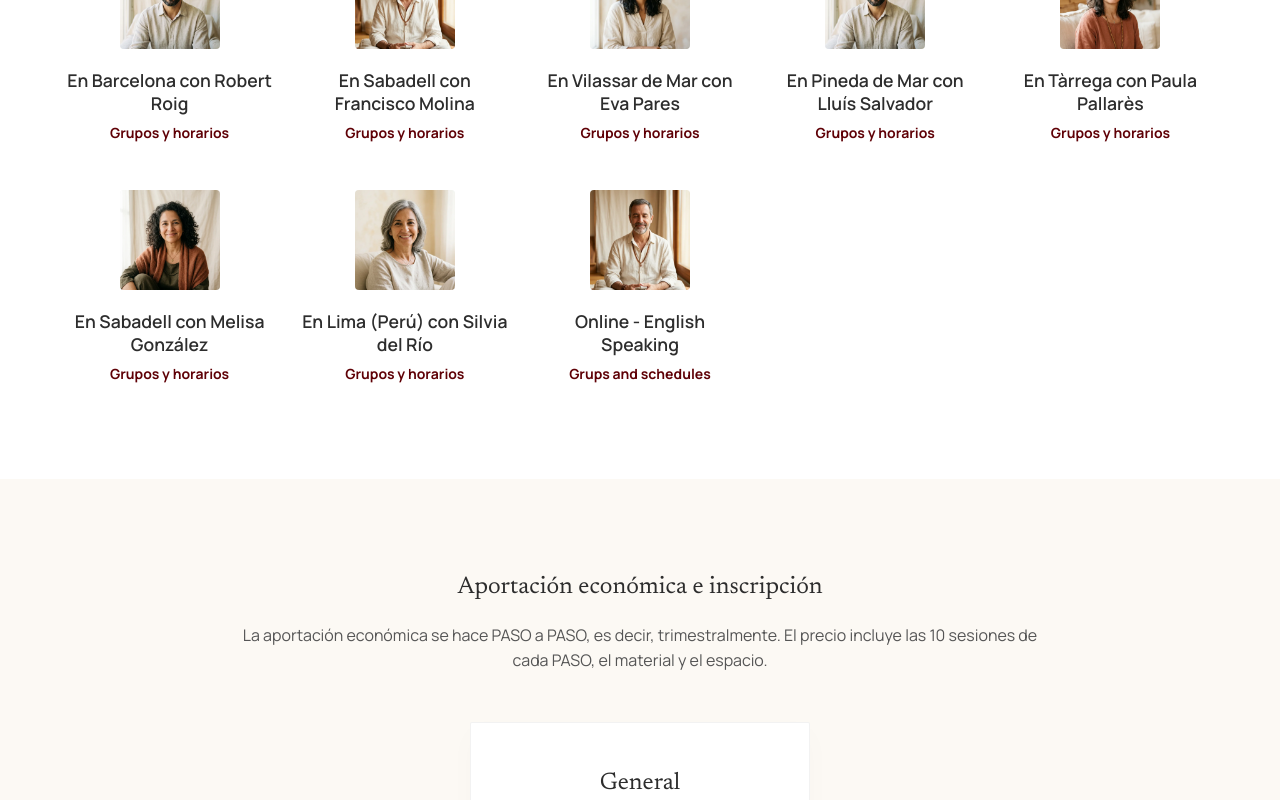
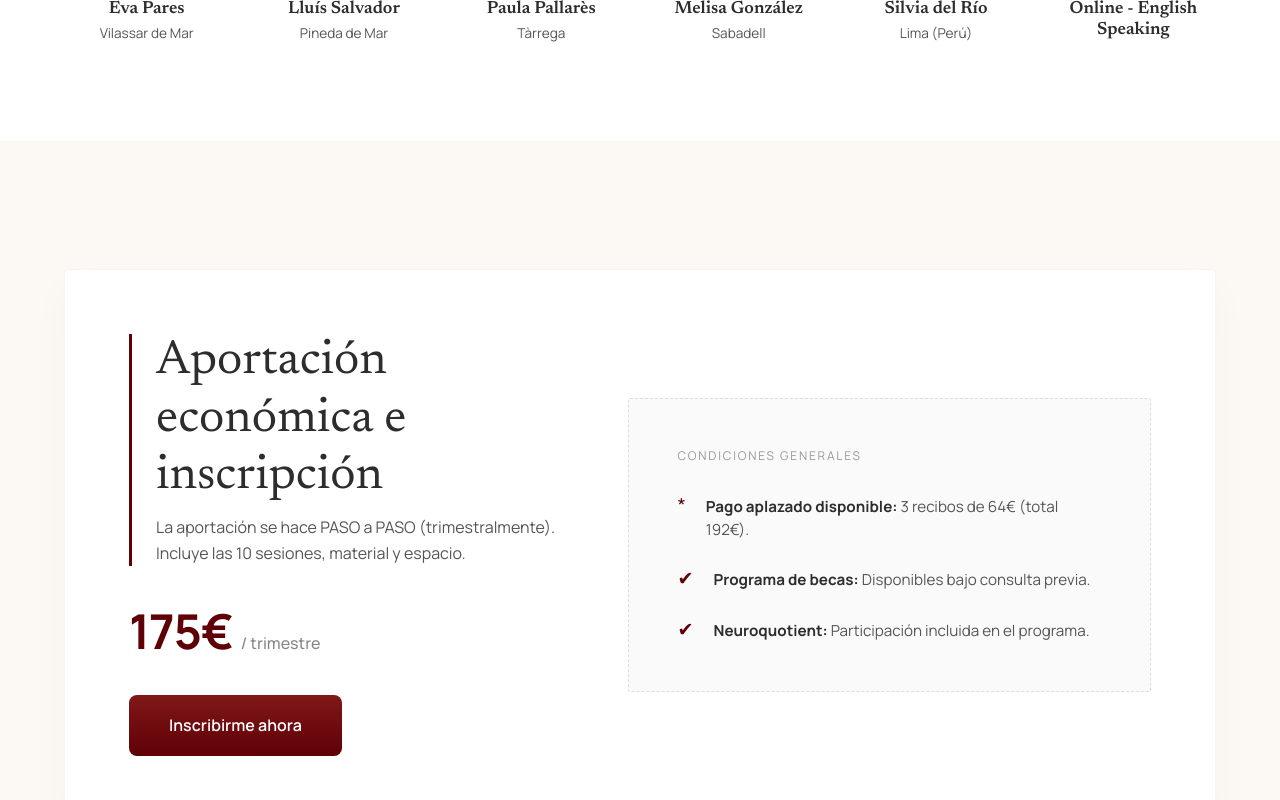
Before and after one commit to javiviph/sangha, a React (Vite) app: page / in a window 1280 px wide. Shown: the part 6040-6840 px from the top of the page. Built offline with nearby package versions, Linux system fonts and the light colour scheme.

Commit message:
fix: restore trainers' style, fix external reservation link, and redesign pricing section

```diff
--- a/src/components/CommercialInfo.jsx
+++ b/src/components/CommercialInfo.jsx
@@ -3,66 +3,93 @@ import '../index.css';
 
 export default function CommercialInfo() {
   return (
-    <section className="section" style={{ backgroundColor: '#fcf9f4', padding: '6rem 0' }}>
-      <div className="container" style={{ display: 'flex', flexDirection: 'column', alignItems: 'center', gap: '2rem' }}>
+    <section className="section" style={{ backgroundColor: '#fcf9f4', padding: '8rem 0' }}>
+      <div className="container">
 
-        <div style={{ textAlign: 'center', maxWidth: '800px', marginBottom: '1rem' }}>
-          <h2 className="display-md" style={{ fontFamily: 'var(--font-serif)', color: 'var(--color-on-surface)', marginBottom: '1.5rem' }}>
+        <div style={{
+          display: 'grid',
+          gridTemplateColumns: 'minmax(0, 1fr) minmax(0, 1.2fr)',
+          gap: '4rem',
+          alignItems: 'center',
+          backgroundColor: 'white',
+          padding: '4rem',
+          borderRadius: '4px',
+          boxShadow: '0 20px 40px rgba(0,0,0,0.03)',
+          border: '1px solid rgba(0,0,0,0.04)'
+        }} className="pricing-grid">
+
+          {/* Left: Branding & Pricing */}
+          <div style={{ display: 'flex', flexDirection: 'column', gap: '2rem' }}>
+            <div style={{ borderLeft: '3px solid var(--color-primary)', paddingLeft: '1.5rem' }}>
+              <h2 className="headline-md" style={{ fontFamily: 'var(--font-serif)', color: 'var(--color-on-surface)', marginBottom: '0.5rem' }}>
                 Aportación económica e inscripción
               </h2>
               <p className="body-md" style={{ color: 'var(--color-on-surface-variant)', lineHeight: 1.6 }}>
-            La aportación económica se hace PASO a PASO, es decir, trimestralmente. El precio incluye las 10 sesiones de cada PASO, el material y el espacio.
+                La aportación se hace PASO a PASO (trimestralmente). Incluye las 10 sesiones, material y espacio.
               </p>
             </div>
 
-        <div className="pricing-card" style={{
-          backgroundColor: 'white',
-          border: '1px solid rgba(0,0,0,0.05)',
+            <div style={{ display: 'flex', alignItems: 'baseline', gap: '0.5rem' }}>
+              <span style={{ fontSize: '3rem', fontWeight: '800', color: 'var(--color-primary)', letterSpacing: '-0.02em' }}>175€</span>
+              <span style={{ fontSize: '1rem', color: '#888', fontWeight: '500' }}>/ trimestre</span>
+            </div>
+
+            <a
+              href="https://sanghaactiva.playoffinformatica.com/InscripcioWeb.php?idActivitat=1307"
+              target="_blank"
+              rel="noopener noreferrer"
+              className="btn btn-primary"
+              style={{ alignSelf: 'flex-start', padding: '1.2rem 2.5rem' }}
+            >
+              Inscribirme ahora
+            </a>
+          </div>
+
+          {/* Right: Conditions Container */}
+          <div style={{
+            backgroundColor: '#fafafa',
+            padding: '3rem',
             borderRadius: '2px',
-          padding: '3rem 2rem',
-          width: '100%',
-          maxWidth: '340px',
-          display: 'flex',
-          flexDirection: 'column',
-          alignItems: 'center',
-          boxShadow: '0 10px 30px rgba(0,0,0,0.02)'
+            border: '1px dashed #ddd'
           }}>
-          <h3 style={{ fontFamily: 'var(--font-serif)', fontSize: '1.5rem', marginBottom: '2rem' }}>General</h3>
-
-          <div style={{ display: 'flex', alignItems: 'baseline', gap: '0.25rem', marginBottom: '2rem' }}>
-            <span style={{ fontSize: '2rem', fontWeight: '700', color: 'var(--color-primary)' }}>€175</span>
-            <span style={{ fontSize: '0.875rem', color: '#999' }}>/Trimestre (pago al contado)</span>
-          </div>
+            <h4 style={{
+              fontFamily: 'var(--font-sans)',
+              fontSize: '0.75rem',
+              textTransform: 'uppercase',
+              letterSpacing: '0.15em',
+              color: '#999',
+              marginBottom: '2rem'
+            }}>Condiciones generales</h4>
 
             <ul style={{
               listStyle: 'none',
               padding: 0,
               margin: 0,
-            width: '100%',
               display: 'flex',
               flexDirection: 'column',
-            gap: '1.5rem',
-            textAlign: 'left'
+              gap: '1.75rem'
             }}>
-            <li style={{ display: 'flex', gap: '1rem', alignItems: 'flex-start' }}>
-              <span style={{ color: 'var(--color-primary)', fontWeight: 'bold' }}>*</span>
-              <span style={{ fontSize: '0.9rem', color: 'var(--color-on-surface-variant)' }}>
-                Pago aplazado 3 recibos de 64€ (total 192€)
-              </span>
+              <li style={{ display: 'flex', gap: '1.25rem' }}>
+                <span style={{ color: 'var(--color-primary)', fontSize: '1.2rem', lineHeight: 1 }}>*</span>
+                <p style={{ margin: 0, fontSize: '0.95rem', color: '#555', lineHeight: 1.5 }}>
+                  <strong style={{ color: '#2d2d2d' }}>Pago aplazado disponible:</strong> 3 recibos de 64€ (total 192€).
+                </p>
               </li>
-            <li style={{ display: 'flex', gap: '1rem', alignItems: 'flex-start' }}>
-              <span style={{ color: 'var(--color-primary)' }}>✔</span>
-              <span style={{ fontSize: '0.9rem', color: 'var(--color-on-surface-variant)' }}>
-                Becas a consultar
-              </span>
+              <li style={{ display: 'flex', gap: '1.25rem' }}>
+                <span style={{ color: 'var(--color-primary)', fontSize: '1.2rem', lineHeight: 1 }}>✔</span>
+                <p style={{ margin: 0, fontSize: '0.95rem', color: '#555', lineHeight: 1.5 }}>
+                  <strong style={{ color: '#2d2d2d' }}>Programa de becas:</strong> Disponibles bajo consulta previa.
+                </p>
               </li>
-            <li style={{ display: 'flex', gap: '1rem', alignItems: 'flex-start' }}>
-              <span style={{ color: 'var(--color-primary)' }}>✔</span>
-              <span style={{ fontSize: '0.9rem', color: 'var(--color-on-surface-variant)' }}>
-                Participación en el programa Neuroquotient
-              </span>
+              <li style={{ display: 'flex', gap: '1.25rem' }}>
+                <span style={{ color: 'var(--color-primary)', fontSize: '1.2rem', lineHeight: 1 }}>✔</span>
+                <p style={{ margin: 0, fontSize: '0.95rem', color: '#555', lineHeight: 1.5 }}>
+                  <strong style={{ color: '#2d2d2d' }}>Neuroquotient:</strong> Participación incluida en el programa.
+                </p>
               </li>
             </ul>
+          </div>
+
         </div>
 
       </div>
--- a/src/components/SecondaryCTA.jsx
+++ b/src/components/SecondaryCTA.jsx
@@ -10,7 +10,12 @@ export default function SecondaryCTA() {
           ¿Ya lo tienes claro y prefieres reservar directamente?
         </p>
 
-        <a href="#link-externo" className="btn-tertiary">
+        <a
+          href="https://sanghaactiva.playoffinformatica.com/InscripcioWeb.php?idActivitat=1307"
+          target="_blank"
+          rel="noopener noreferrer"
+          className="btn-tertiary"
+        >
           Reservar plaza externa
         </a>
 
--- a/src/components/Trainers.jsx
+++ b/src/components/Trainers.jsx
@@ -47,27 +47,27 @@ export default function Trainers() {
             maxWidth: '600px',
             margin: '1rem auto 0',
           }}>
-            Encuentra tu grupo más cercano o únete a nuestras sesiones online.
+            Un equipo de guías con años de experiencia en la práctica y la transmisión de la meditación budista aplicada.
           </p>
         </div>
 
         {/* Grid */}
         <div style={{
           display: 'grid',
-          gridTemplateColumns: 'repeat(auto-fill, minmax(200px, 1fr))',
-          gap: '3rem 1.5rem',
+          gridTemplateColumns: 'repeat(auto-fill, minmax(160px, 1fr))',
+          gap: '3rem 2rem',
         }}>
           {trainers.map((t, i) => (
-            <div key={i} style={{ display: 'flex', flexDirection: 'column', alignItems: 'center', textAlign: 'center' }}>
+            <div key={i} style={{ display: 'flex', flexDirection: 'column', alignItems: 'center', textAlign: 'center', gap: '1rem' }}>
 
-              {/* Square photo with subtle rounding */}
+              {/* Circular photo as before */}
               <div style={{
                 width: '100px',
                 height: '100px',
-                borderRadius: '4px',
+                borderRadius: '50%',
                 overflow: 'hidden',
                 backgroundColor: '#f5f5f5',
-                marginBottom: '1.25rem'
+                flexShrink: 0,
               }}>
                 <picture>
                   <source srcSet={PHOTOS[t.photo].replace('.png', '.webp')} type="image/webp" />
@@ -82,27 +82,26 @@ export default function Trainers() {
                 </picture>
               </div>
 
-              {/* Text */}
-              <h4 style={{
-                fontFamily: 'var(--font-sans)',
-                fontSize: '1.1rem',
-                fontWeight: '600',
-                color: '#2d2d2d',
-                lineHeight: 1.3,
-                margin: '0 0 0.5rem 0'
-              }}>
-                {t.isSpecial ? t.name : `En ${t.location} con ${t.name}`}
-              </h4>
+              <div style={{ display: 'flex', flexDirection: 'column', gap: '0.25rem' }}>
+                <span style={{
+                  fontFamily: 'var(--font-serif)',
+                  fontSize: '1.1rem',
+                  fontWeight: '700',
+                  color: 'var(--color-on-surface)',
+                  lineHeight: 1.2
+                }}>
+                  {t.name}
+                </span>
 
-              <a href="#" style={{
-                fontFamily: 'var(--font-sans)',
-                fontSize: '0.875rem',
-                fontWeight: '700',
-                color: 'var(--color-primary)',
-                textDecoration: 'none'
-              }}>
-                {t.name === 'Online - English Speaking' ? 'Grups and schedules' : 'Grupos y horarios'}
-              </a>
+                <span style={{
+                  fontFamily: 'var(--font-sans)',
+                  fontSize: '0.85rem',
+                  color: 'var(--color-on-surface-variant)',
+                  lineHeight: 1.4
+                }}>
+                  {t.location}
+                </span>
+              </div>
             </div>
           ))}
         </div>
--- a/src/index.css
+++ b/src/index.css
@@ -410,6 +410,14 @@ h1, h2, h3, h4, h5, h6 {
   }
 }
 
+@media (max-width: 900px) {
+  .pricing-grid {
+    grid-template-columns: 1fr !important;
+    padding: 2.5rem !important;
+    gap: 3rem !important;
+  }
+}
+
 /* ─── RESPONSIVE GRIDS ──────────────────────── */
 /* ForWhom mosaic: single column on mobile */
 .for-whom-row-2,
```
Lines whose indentation alone changed are shown as unchanged.
